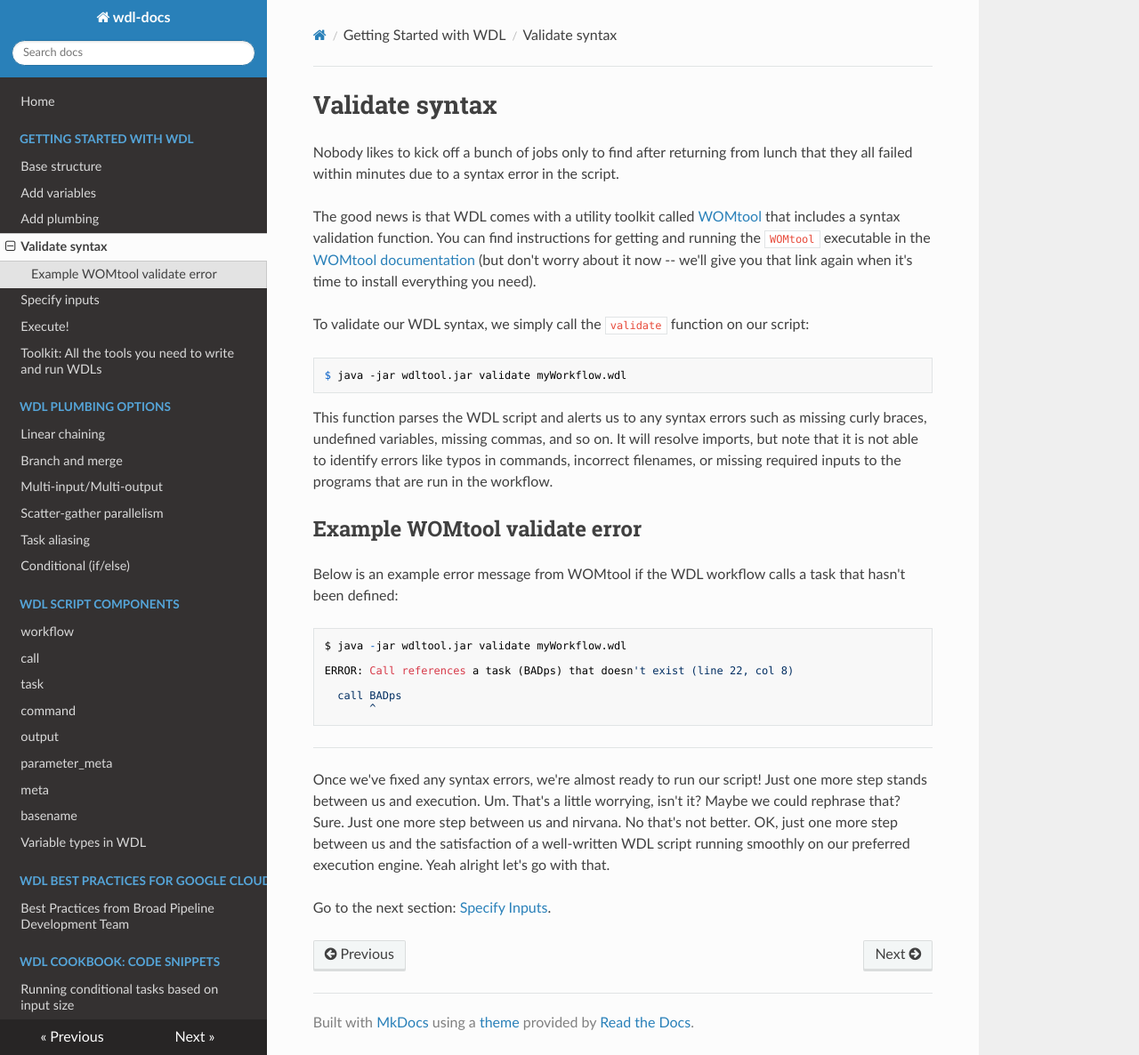
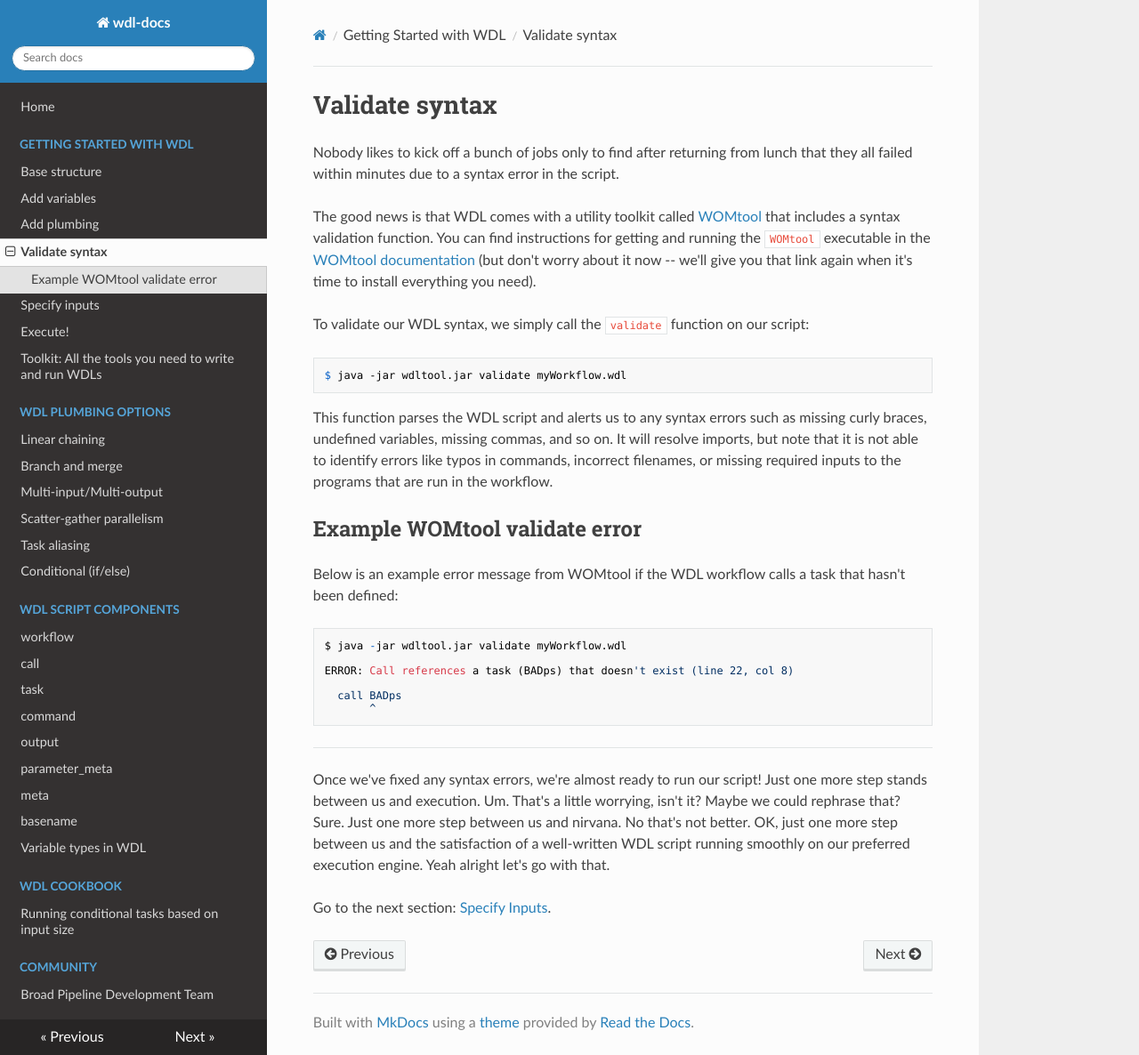
Before and after one commit to openwdl/wdl-docs, an MkDocs documentation site: the page built from docs/WDL/validate_syntax.md, in a window 1280 px wide and 1186 px high. Shown: the whole window at 89% size. Built offline with MkDocs 1.6.1, drawn with Linux system fonts in a browser that asks for light colours; nearby versions of some CDN libraries.

Commit message:
Consider adjusting sidebar like this?
I could imagine this tweak to the organization would open it up to others in the community better.  Plus I think the Cookbook stuff is still "WDL stuff" vs community stuff so I'd vote for it going above all community contriubutions.

```diff
--- a/mkdocs.yml
+++ b/mkdocs.yml
@@ -32,7 +32,7 @@ nav:
     - 'meta': 'WDL/meta.md'
     - 'basename': 'WDL/basename.md'
     - 'Variable types in WDL': 'WDL/variable_types.md'
-  - 'WDL Best Practices for Google Cloud':
-    - 'Best Practices from Broad Pipeline Development Team': 'community/best_practices_pipelines_team.md'
-  - 'WDL Cookbook: Code snippets':
+  - 'WDL Cookbook':
     - 'Running conditional tasks based on input size': 'WDL/conditionals_input_size.md'
+  - 'Community':
+    - 'Broad Pipeline Development Team': 'community/best_practices_pipelines_team.md'
```
